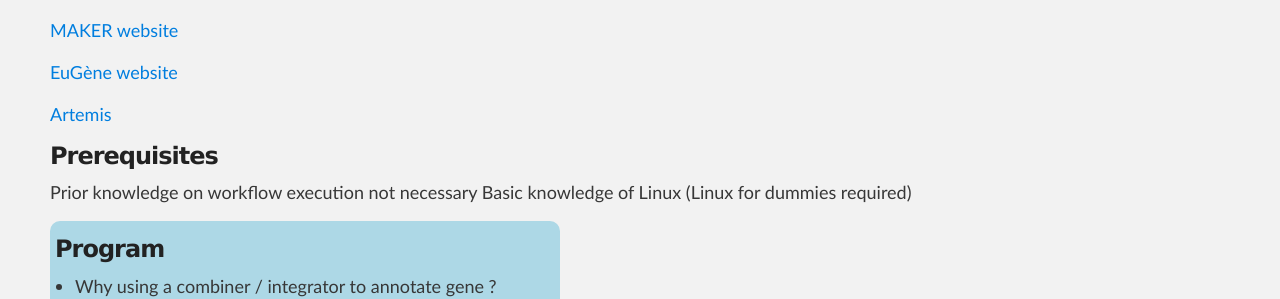
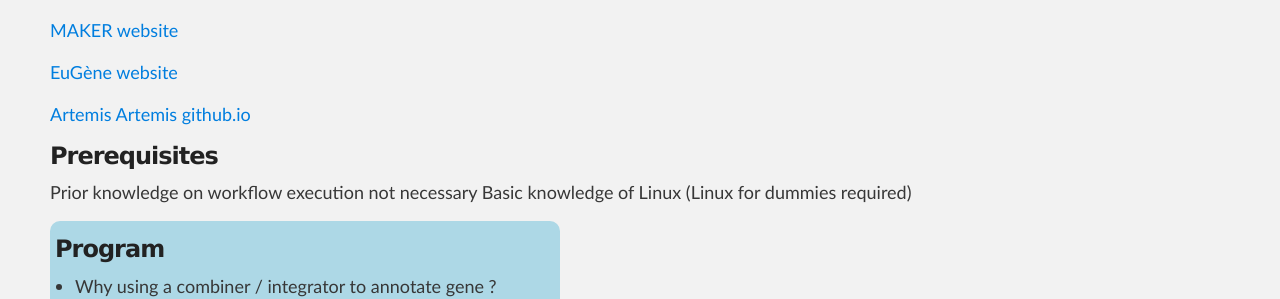
Before and after one commit to SouthGreenPlatform/trainings, a Jekyll site: the page built from _pages/annotation.md, in a window 1280 px wide. Shown: the part 559-858 px from the top of the page. Built offline with Jekyll 4.4.1, drawn with Linux system fonts in a browser that asks for light colours; nearby versions of some CDN libraries.

Commit message:
Update annotation.md

```diff
--- a/_pages/annotation.md
+++ b/_pages/annotation.md
@@ -29,6 +29,7 @@ Carver T, Harris SR, Berriman M, Parkhill J and McQuillan JA. Bioinformatics (Ox
 [EuGène website](http://eugene.toulouse.inra.fr/)
 
 [Artemis](https://www.sanger.ac.uk/science/tools/artemis)
+[Artemis github.io](http://sanger-pathogens.github.io/Artemis/)
 
 ### Prerequisites
 Prior knowledge on workflow execution not necessary
```
